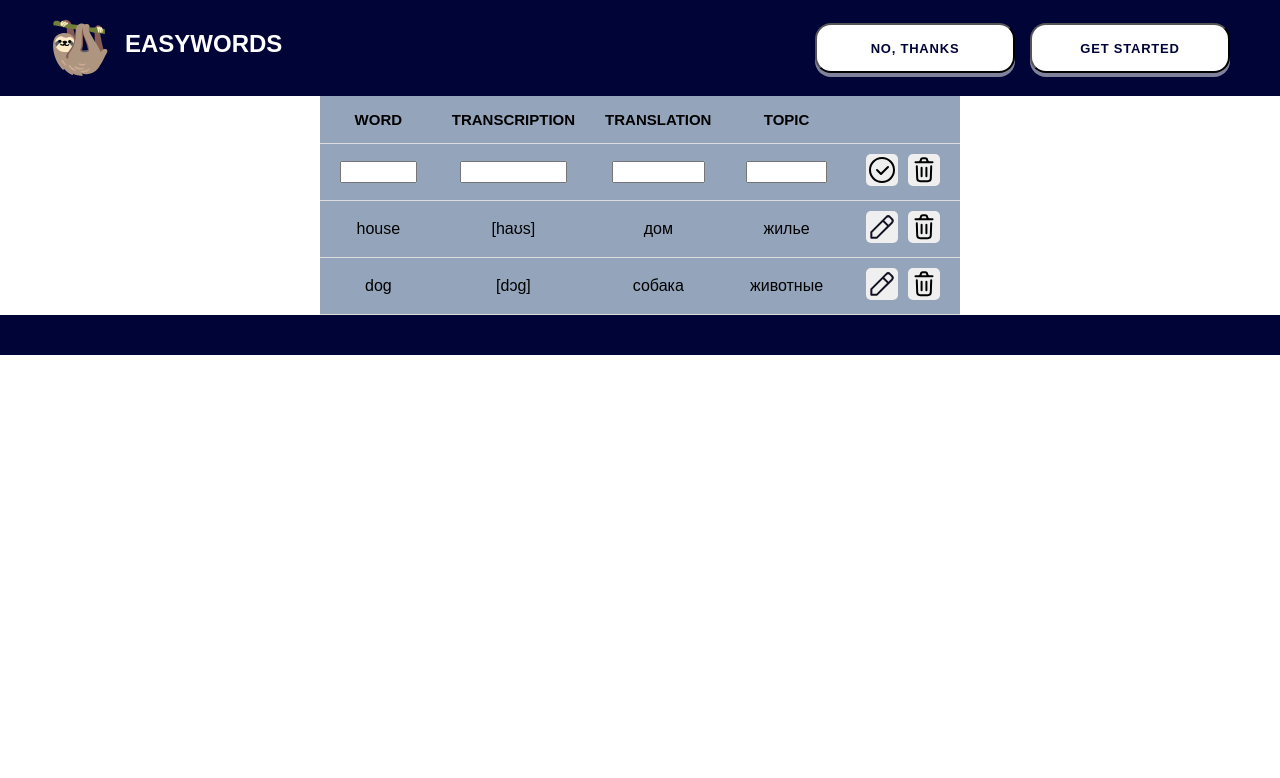
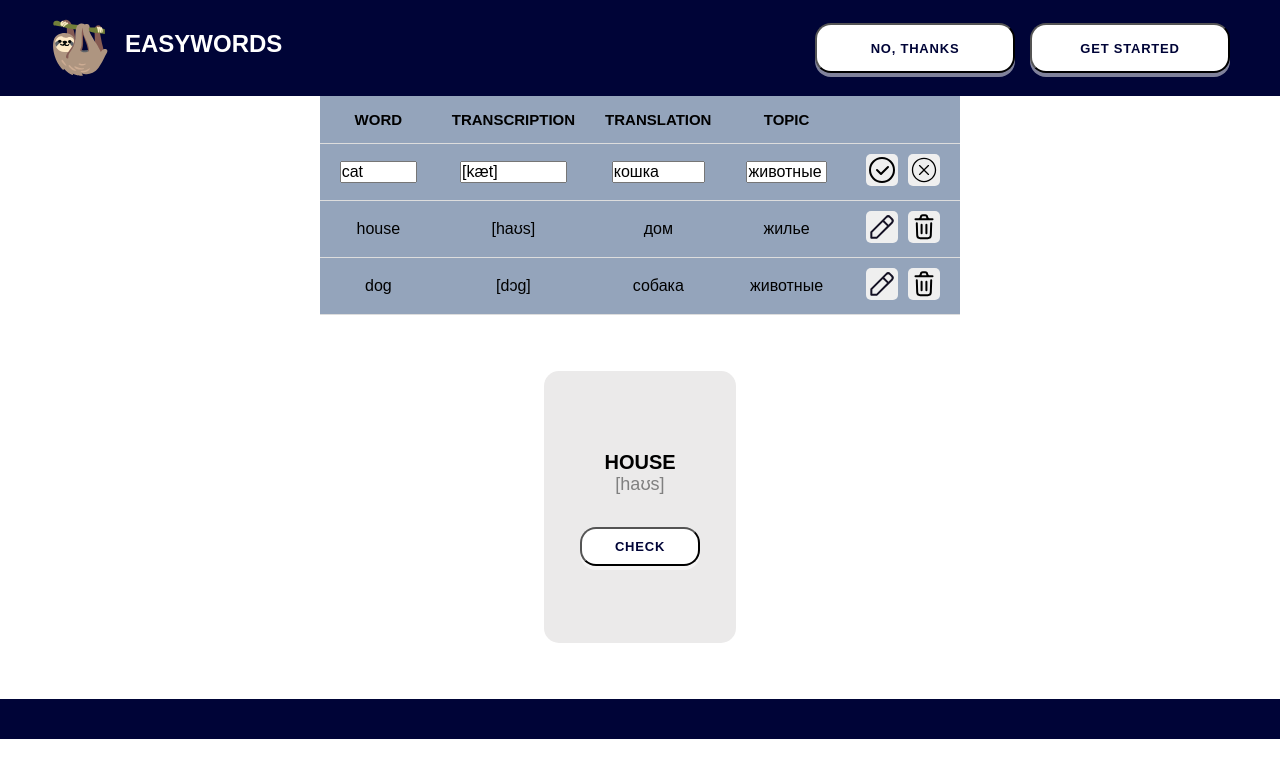
Before and after one commit to Gnarkill33/Memo_Cards, a React (Vite) app: page / in a window 1280 px wide. Both pictures are taken after a click on the button 882 px from the left and 170 px from the top of the page. Shown: the top 778 px of the page. Built offline with nearby package versions, Linux system fonts and the light colour scheme.

Commit message:
editing mode, card flip

```diff
--- a/src/App.css
+++ b/src/App.css
@@ -1,5 +1,6 @@
 :root {
   --background: #000437;
   --white: #fff;
+  --card_background: rgb(235, 234, 234);
   --primary-font: "Montserrat", sans-serif;
 }
--- a/src/components/Button/Button.jsx
+++ b/src/components/Button/Button.jsx
@@ -1,8 +1,11 @@
 import styles from "./Button.module.css";
 
-const Button = ({ mode }) => {
+const Button = ({ mode, handleEdit }) => {
   return mode === "edit" ? (
-    <button className={`${styles.button} ${styles.buttonEdit}`} />
+    <button
+      onClick={handleEdit}
+      className={`${styles.button} ${styles.buttonEdit}`}
+    />
   ) : (
     <button className={`${styles.button} ${styles.buttonDelete}`} />
   );
--- /dev/null
+++ b/src/components/CancelButton/CancelButton.jsx
@@ -0,0 +1,12 @@
+import styles from "./CancelButton.module.css";
+
+const CancelButton = ({ handleCancel }) => {
+  return (
+    <button
+      onClick={handleCancel}
+      className={`${styles.button} ${styles.buttonCancel}`}
+    />
+  );
+};
+
+export default CancelButton;
--- /dev/null
+++ b/src/components/CancelButton/CancelButton.module.css
@@ -0,0 +1,14 @@
+.button {
+  height: 2rem;
+  width: 2rem;
+  border: none;
+  margin: 0px 5px;
+  border-radius: 5px;
+}
+
+.buttonCancel {
+  background-image: url("../../assets/images/cancel.svg");
+  background-size: cover;
+  background-position: center;
+  background-repeat: no-repeat;
+}
--- a/src/components/Card/Card.jsx
+++ b/src/components/Card/Card.jsx
@@ -0,0 +1,26 @@
+import styles from "./Card.module.css";
+import { useState } from "react";
+
+const Card = ({ word, transcription, translation }) => {
+  const [isTranslated, setIsTranslated] = useState(false);
+
+  const handleCLick = () => {
+    setIsTranslated(!isTranslated);
+  };
+
+  return (
+    <div className={styles.container}>
+      <p className={styles.englishField}>{word}</p>
+      <p className={styles.transcriptionField}>{transcription}</p>
+      {isTranslated ? (
+        <p className={styles.russianField}>{translation}</p>
+      ) : (
+        <button onClick={handleCLick} className={styles.translateButton}>
+          Check
+        </button>
+      )}
+    </div>
+  );
+};
+
+export default Card;
--- a/src/components/Card/Card.module.css
+++ b/src/components/Card/Card.module.css
@@ -0,0 +1,54 @@
+.container {
+  background: var(--card_background);
+  display: flex;
+  flex-direction: column;
+  align-items: center;
+  width: 15%;
+  height: 17rem;
+  border-radius: 15px;
+  padding: 5rem 2rem;
+  margin: 3.5rem 0;
+}
+
+.englishField {
+  font-family: var(--primary-font);
+  font-size: 20px;
+  font-weight: bold;
+  text-transform: uppercase;
+}
+
+.transcriptionField {
+  font-family: var(--primary-font);
+  font-size: 18px;
+  color: grey;
+}
+
+.russianField {
+  color: var(--background);
+  font-family: var(--secondary-font);
+  font-size: 30px;
+  margin-top: 2rem;
+  font-weight: bold;
+}
+
+.translateButton {
+  margin-top: 2rem;
+  border-radius: 16px;
+  padding: 10px 32px;
+  font-family: var(--primary-font);
+  box-shadow: 0 4px 0 0 rgba(255, 255, 255, 0.5);
+  width: 120px;
+  height: 40px;
+  font-weight: 600;
+  font-size: 13px;
+  letter-spacing: 0.06em;
+  text-transform: uppercase;
+  color: var(--background);
+  background-color: var(--white);
+}
+
+.translateButton:hover {
+  color: var(--white);
+  background-color: var(--background);
+  box-shadow: 0 4px 0 0 rgba(0, 0, 0, 0.5);
+}
--- a/src/components/Main/Main.jsx
+++ b/src/components/Main/Main.jsx
@@ -1,8 +1,22 @@
 import styles from "./Main.module.css";
 import Table from "../Table/Table";
+import Card from "../Card/Card";
+import data from "../../data.js";
 
 const Main = () => {
-  return <Table />;
+  return (
+    <div className={styles.container}>
+      <Table />
+      {/* {data.map((item) => {
+        return <Card key={item.id} {...item} />;
+      })} */}
+      <Card
+        word={data[1].word}
+        translation={data[1].translation}
+        transcription={data[1].transcription}
+      />
+    </div>
+  );
 };
 
 export default Main;
--- a/src/components/Main/Main.module.css
+++ b/src/components/Main/Main.module.css
@@ -0,0 +1,5 @@
+.container {
+  display: flex;
+  flex-direction: column;
+  align-items: center;
+}
--- a/src/components/Row/Row.jsx
+++ b/src/components/Row/Row.jsx
@@ -1,36 +1,90 @@
+import { useState } from "react";
 import styles from "./Row.module.css";
 import Button from "../Button/Button";
 import SaveButton from "../SaveButton/SaveButton";
+import CancelButton from "../CancelButton/CancelButton";
 
-const Row = ({ word, transcription, translation, theme, isActive }) => {
-  return isActive ? (
+const Row = ({ word, transcription, translation, theme }) => {
+  const [isEdited, setIsEdited] = useState(false);
+  const [inputValues, setInputValues] = useState({
+    word: word,
+    transcription: transcription,
+    translation: translation,
+    theme: theme,
+  });
+
+  const handleEdit = () => {
+    setIsEdited(!isEdited);
+  };
+
+  const handleChange = (event) => {
+    setInputValues((prev) => {
+      return { ...prev, [event.target.name]: event.target.value };
+    });
+  };
+
+  const handleSave = () => {
+    setInputValues({ ...inputValues });
+    setIsEdited(!isEdited);
+  };
+
+  const handleCancel = () => {
+    setIsEdited(!isEdited);
+    setInputValues({ word, transcription, translation, theme });
+  };
+
+  return isEdited ? (
     <tr className={styles.wrapper}>
       <td className={styles.cell}>
-        <input className={styles.inputField} type='text' />
+        <input
+          name='word'
+          onChange={handleChange}
+          className={styles.inputField}
+          type='text'
+          value={inputValues.word}
+        />
       </td>
       <td className={styles.cell}>
-        <input className={styles.inputField} type='text' />
+        <input
+          name='transcription'
+          onChange={handleChange}
+          className={styles.inputField}
+          type='text'
+          value={inputValues.transcription}
+        />
       </td>
       <td className={styles.cell}>
-        <input className={styles.inputField} type='text' />
+        <input
+          name='translation'
+          onChange={handleChange}
+          className={styles.inputField}
+          type='text'
+          value={inputValues.translation}
+        />
       </td>
       <td className={styles.cell}>
-        <input className={styles.inputField} type='text' />
+        <input
+          name='theme'
+          onChange={handleChange}
+          className={styles.inputField}
+          type='text'
+          value={inputValues.theme}
+        />
       </td>
       <td className={styles.cell}>
-        <SaveButton />
-        <Button mode='delete' />
+        <SaveButton handleSave={handleSave} />
+        <CancelButton handleCancel={handleCancel} />
       </td>
     </tr>
   ) : (
     <tr className={styles.wrapper}>
-      <td className={styles.cell}>{word}</td>
-      <td className={styles.cell}>{transcription}</td>
-      <td className={styles.cell}>{translation}</td>
-      <td className={styles.cell}>{theme}</td>
+      <td className={styles.cell}>{inputValues.word}</td>
+      <td className={styles.cell}>{inputValues.transcription}</td>
+      <td className={styles.cell}>{inputValues.translation}</td>
+      <td className={styles.cell}>{inputValues.theme}</td>
       <td className={styles.cell}>
-        <Button mode='edit' />
-        <Button mode='delete' />
+        <Button handleEdit={handleEdit} mode='edit' />
+        <Button />
       </td>
     </tr>
   );
--- a/src/components/SaveButton/SaveButton.jsx
+++ b/src/components/SaveButton/SaveButton.jsx
@@ -1,7 +1,12 @@
 import styles from "./SaveButton.module.css";
 
-const SaveButton = () => {
-  return <button className={`${styles.button} ${styles.buttonSave}`} />;
+const SaveButton = ({ handleSave }) => {
+  return (
+    <button
+      onClick={handleSave}
+      className={`${styles.button} ${styles.buttonSave}`}
+    />
+  );
 };
 
 export default SaveButton;
--- a/src/data.js
+++ b/src/data.js
@@ -5,7 +5,6 @@ const data = [
     transcription: "[kæt]",
     translation: "кошка",
     theme: "животные",
-    isActive: true,
   },
   {
     id: "2",
@@ -13,7 +12,6 @@ const data = [
     transcription: "[haʊs]",
     translation: "дом",
     theme: "жилье",
-    isActive: false,
   },
   {
     id: "3",
@@ -21,7 +19,6 @@ const data = [
     transcription: "[dɔg]",
     translation: "собака",
     theme: "животные",
-    isActive: false,
   },
 ];
 
```
Also changed, not shown: src/assets/images/cancel.svg (added).
